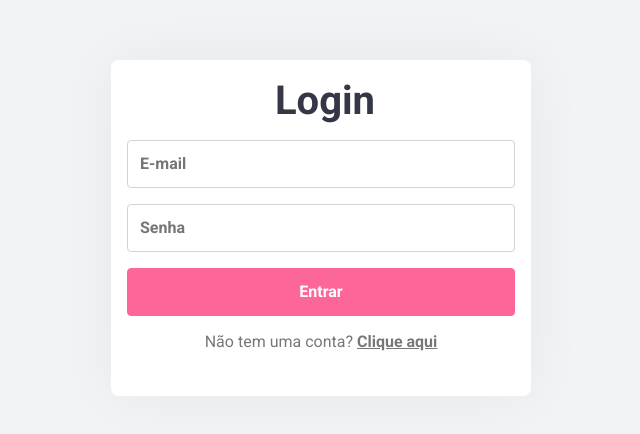
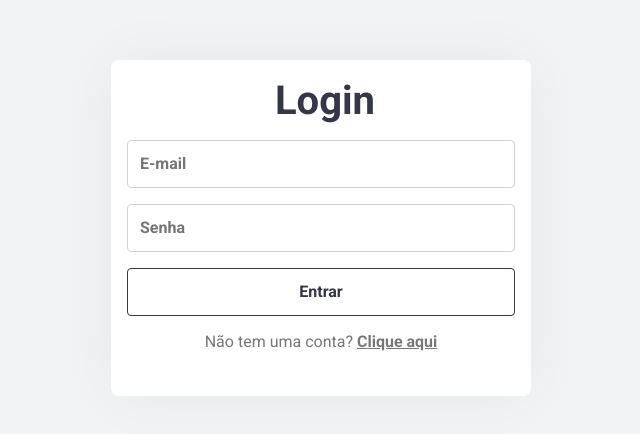
Before and after one commit to dfsilva-dxp/todoapp, a React (Create React App) app: page /login in a window 1280 px wide. Shown: the part 172-606 px from the top of the page, without its empty margins (319-959 px from the left). Built offline with nearby package versions, Linux system fonts and the light colour scheme; no server answers.

Commit message:
feat: add variables color

```diff
--- a/src/components/Button/styles.ts
+++ b/src/components/Button/styles.ts
@@ -12,9 +12,9 @@ export const Button = styled.button`
   font-size: 1rem;
   line-height: 1.5;
   font-weight: 600;
-  color: #fff;
-  background-color: #fd6699;
-  border-color: #fd6699;
+  color: var(--white);
+  background-color: var(--purple-400);
+  border-color: var(--purple-400);
 
   transition: filter 0.15s ease-in-out;
 
```
